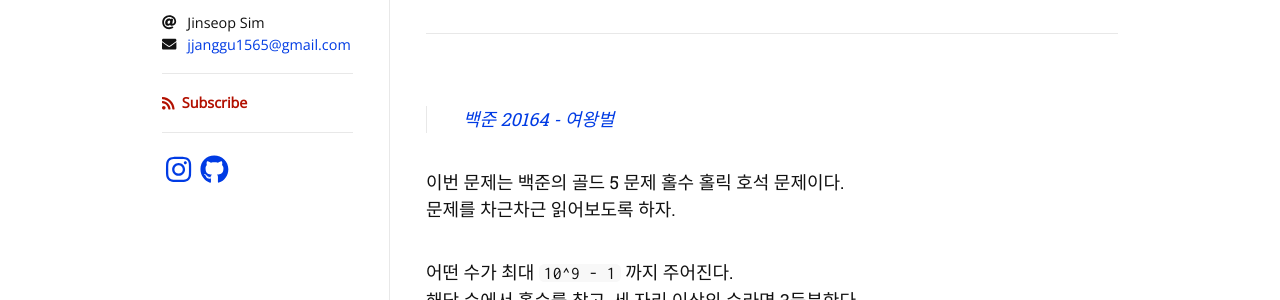
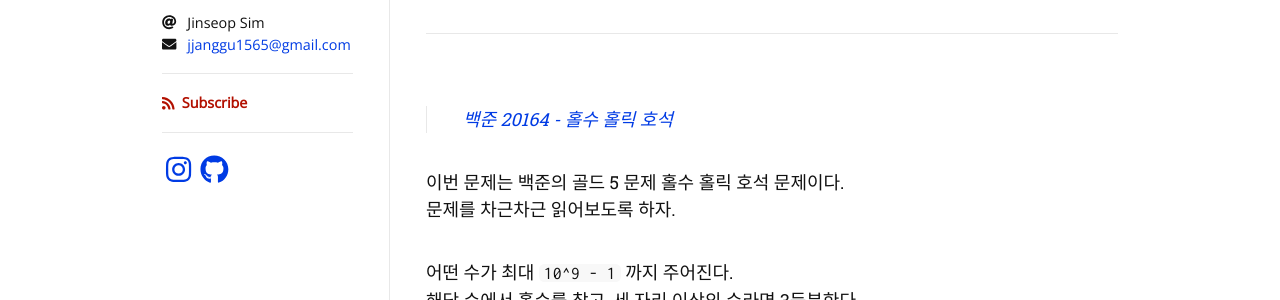
Before and after one commit to Jinseop-Sim/Jinseop-Sim.github.io, a Jekyll site: the page built from _posts/2024-03-29-bj-20164.md, in a window 1280 px wide. Shown: the part 265-565 px from the top of the page. Built offline with Jekyll 4.4.1, drawn with Linux system fonts in a browser that asks for light colours; nearby versions of some CDN libraries; some web fonts are replaced.

Commit message:
글 수정

```diff
--- a/_posts/2024-03-29-bj-20164.md
+++ b/_posts/2024-03-29-bj-20164.md
@@ -6,7 +6,7 @@ tags: [cpp]
 author:
   - Jinseop Sim
 ---
-> [백준 20164 - 여왕벌](https://www.acmicpc.net/problem/20164)
+> [백준 20164 - 홀수 홀릭 호석](https://www.acmicpc.net/problem/20164)
 
 이번 문제는 백준의 골드 5 문제 홀수 홀릭 호석 문제이다.
 문제를 차근차근 읽어보도록 하자.
```
